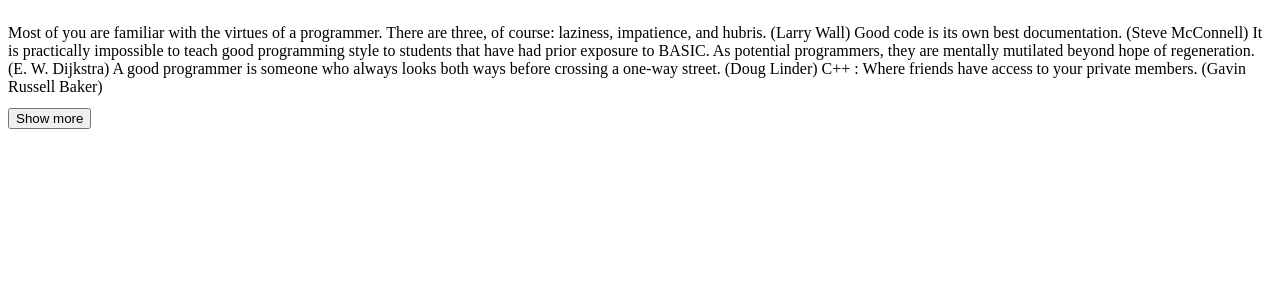
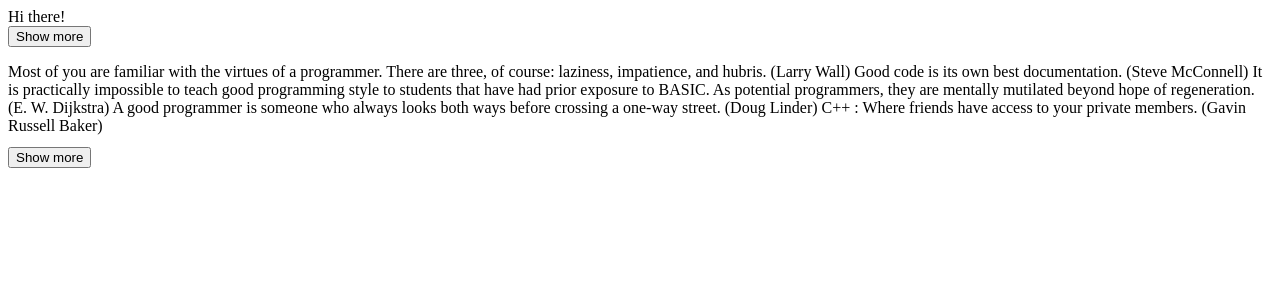
Before and after one commit to theuiguru/react.holiday.2023, a React (Vite) app: page / in a window 1280 px wide. Shown: the top 300 px of the page. Built offline with nearby package versions, Linux system fonts and the light colour scheme.

Commit message:
ShowLess functional component

```diff
--- a/src/App.jsx
+++ b/src/App.jsx
@@ -1,7 +1,7 @@
 import * as React from 'react'
 //import './App.css'
 
-function App() {
+function ShowLess({ children }) {
   let [expanded, setExpanded] = React.useState(false);
   let [contentHeight, setContentHeight] = React.useState('none');
   const contentRef = React.useRef(null);
@@ -13,13 +13,21 @@
   return (
     <div>
       <div ref={contentRef} style={{ overflow: 'hidden', maxHeight: expanded ? contentHeight : `100px`, transition: 'all .5s ease'}}>
-      <p>Most of you are familiar with the virtues of a programmer. There are three, of course: laziness, impatience, and hubris. (Larry Wall) Good code is its own best documentation. (Steve McConnell) It is practically impossible to teach good programming style to students that have had prior exposure to BASIC. As potential programmers, they are mentally mutilated beyond hope of regeneration. (E. W. Dijkstra) A good programmer is someone who always looks both ways before crossing a one-way street. (Doug Linder) C++ : Where friends have access to your private members. (Gavin Russell Baker)</p>
-
-      <p>19 Jan 2038 at 3:14:07 AM (End of the word according to Unix–2^32 seconds after January 1, 1970) Computer science education cannot make anybody an expert programmer any more than studying brushes and pigment can make somebody an expert painter. (Eric Raymond) It is practically impossible to teach good programming style to students that have had prior exposure to BASIC. As potential programmers, they are mentally mutilated beyond hope of regeneration. (E. W. Dijkstra) There are two ways to write error-free programs; only the third one works. (Alan J. Perlis)</p>
+        { children }
       </div>
       <button onClick={() => { setExpanded(!expanded); }}>Show {expanded ? 'less' : 'more'}</button>
     </div>
   )
 }
 
-export default App
+export default function App() {
+  return (
+    <>
+      <ShowLess>Hi there!</ShowLess>
+      <ShowLess>
+        <p>Most of you are familiar with the virtues of a programmer. There are three, of course: laziness, impatience, and hubris. (Larry Wall) Good code is its own best documentation. (Steve McConnell) It is practically impossible to teach good programming style to students that have had prior exposure to BASIC. As potential programmers, they are mentally mutilated beyond hope of regeneration. (E. W. Dijkstra) A good programmer is someone who always looks both ways before crossing a one-way street. (Doug Linder) C++ : Where friends have access to your private members. (Gavin Russell Baker)</p>
+        <p>19 Jan 2038 at 3:14:07 AM (End of the word according to Unix–2^32 seconds after January 1, 1970) Computer science education cannot make anybody an expert programmer any more than studying brushes and pigment can make somebody an expert painter. (Eric Raymond) It is practically impossible to teach good programming style to students that have had prior exposure to BASIC. As potential programmers, they are mentally mutilated beyond hope of regeneration. (E. W. Dijkstra) There are two ways to write error-free programs; only the third one works. (Alan J. Perlis)</p>
+      </ShowLess>
+    </>
+  )
+}
```
